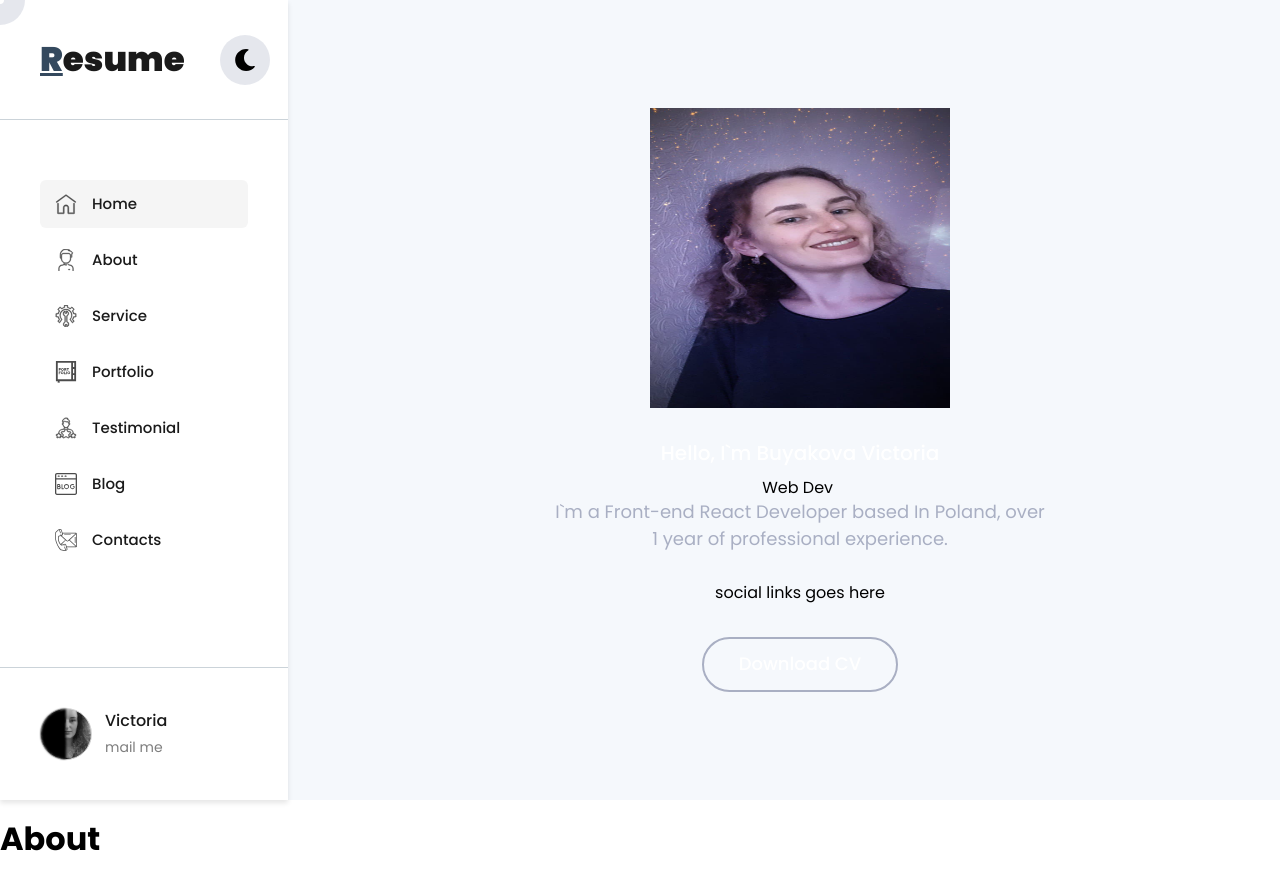
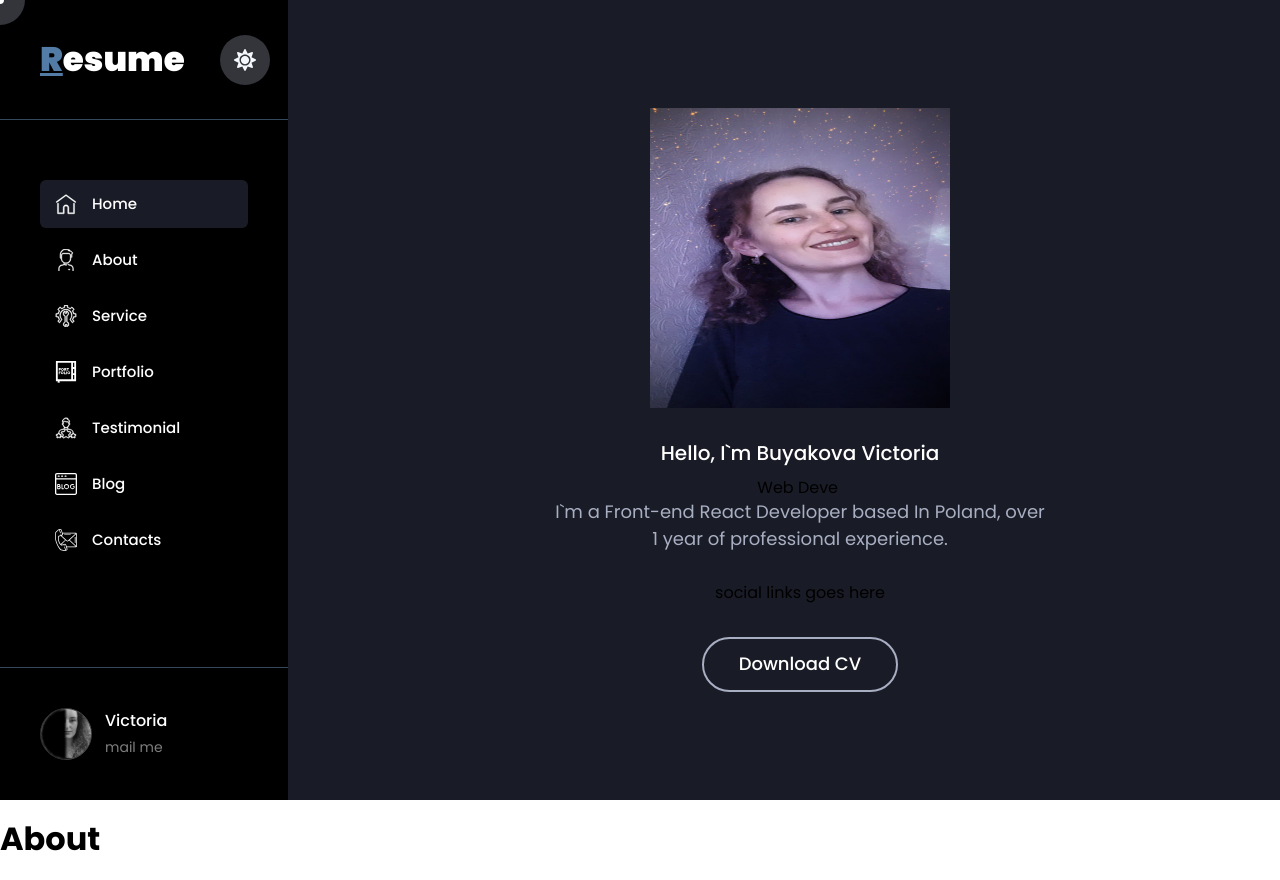
Before and after one commit to Feralwater/cv, a React (Create React App) app: page / in a window 1280 px wide. Both pictures are taken after a click on the label 245 px from the left and 60 px from the top of the page. Built offline with nearby package versions, Linux system fonts and the light colour scheme.

Commit message:
fix theme switcher

```diff
--- a/src/components/ThemeSwitcher/ThemeSwitcher.styles.ts
+++ b/src/components/ThemeSwitcher/ThemeSwitcher.styles.ts
@@ -35,24 +35,24 @@ export const SwitchHandle = styled.div`
   transition: all .3s ease-in-out;
 `;
 
-export const LightText = styled.i`
+export const SwitcherIcon = styled.i`
   position: absolute;
   width: 22px;
   height: 22px;
   transition: .3s;
   opacity: ${({ theme }) => (theme.theme === 'light' ? 1 : 0)};
+
+  & svg {
+    width: 100%;
+    height: 100%;
+    fill: ${({ theme }) => theme.colors.themeSwitcherColor};
+  }
 `;
 
-export const DarkText = styled.i`
-  position: absolute;
-  width: 22px;
-  height: 22px;
-  transition: .3s;
+export const LightText = styled(SwitcherIcon)`
+  opacity: ${({ theme }) => (theme.theme === 'light' ? 1 : 0)};
+`;
+
+export const DarkText = styled(SwitcherIcon)`
   opacity: ${({ theme }) => (theme.theme === 'dark' ? 1 : 0)};
 `;
-
-export const SwitcherIcon = styled.svg`
-  width: 100%;
-  height: 100%;
-  fill: ${({ theme }) => theme.colors.themeSwitcherColor};
-`;
--- a/src/components/ThemeSwitcher/ThemeSwitcher.tsx
+++ b/src/components/ThemeSwitcher/ThemeSwitcher.tsx
@@ -1,7 +1,9 @@
-import React, { MutableRefObject, useRef } from 'react';
+import React from 'react';
+import { ReactComponent as Sun } from 'assets/svg/sun.svg';
+import { ReactComponent as Moon } from 'assets/svg/moon.svg';
 import {
   DarkText,
-  LightText, SwitcherIcon,
+  LightText,
   SwitchHandle,
   ThemeSwitcherInput,
   ThemeSwitcherLabel,
@@ -11,47 +13,18 @@ interface IThemeSwitcher {
   handleChange: () => void
 }
 
-const ThemeSwitcher = ({ handleChange }: IThemeSwitcher) => {
-  const inputEl = useRef() as MutableRefObject<HTMLInputElement>;
-  const themeSwitcherHandler = () => inputEl.current.click();
-
-  return (
+const ThemeSwitcher = ({ handleChange }: IThemeSwitcher) => (
   <ThemeSwitcherLabel>
-      <ThemeSwitcherInput type="checkbox" onChange={handleChange} ref={inputEl} />
-      <SwitchHandle onClick={themeSwitcherHandler}>
+    <ThemeSwitcherInput type="checkbox" onChange={handleChange} />
+    <SwitchHandle>
       <LightText title="Switch to Dark">
-          <SwitcherIcon
-            stroke="currentColor"
-            fill="currentColor"
-            strokeWidth="0"
-            viewBox="0 0 512 512"
-            height="1em"
-            width="1em"
-            xmlns="http://www.w3.org/2000/svg"
-          >
-            <path
-              d="M283.211 512c78.962 0 151.079-35.925 198.857-94.792 7.068-8.708-.639-21.43-11.562-19.35-124.203 23.654-238.262-71.576-238.262-196.954 0-72.222 38.662-138.635 101.498-174.394 9.686-5.512 7.25-20.197-3.756-22.23A258.156 258.156 0 0 0 283.211 0c-141.309 0-256 114.511-256 256 0 141.309 114.511 256 256 256z"
-            />
-          </SwitcherIcon>
+        <Moon />
       </LightText>
       <DarkText title="Switch to Light">
-          <SwitcherIcon
-            stroke="currentColor"
-            fill="currentColor"
-            strokeWidth="0"
-            viewBox="0 0 512 512"
-            height="1em"
-            width="1em"
-            xmlns="http://www.w3.org/2000/svg"
-          >
-            <path
-              d="M256 160c-52.9 0-96 43.1-96 96s43.1 96 96 96 96-43.1 96-96-43.1-96-96-96zm246.4 80.5l-94.7-47.3 33.5-100.4c4.5-13.6-8.4-26.5-21.9-21.9l-100.4 33.5-47.4-94.8c-6.4-12.8-24.6-12.8-31 0l-47.3 94.7L92.7 70.8c-13.6-4.5-26.5 8.4-21.9 21.9l33.5 100.4-94.7 47.4c-12.8 6.4-12.8 24.6 0 31l94.7 47.3-33.5 100.5c-4.5 13.6 8.4 26.5 21.9 21.9l100.4-33.5 47.3 94.7c6.4 12.8 24.6 12.8 31 0l47.3-94.7 100.4 33.5c13.6 4.5 26.5-8.4 21.9-21.9l-33.5-100.4 94.7-47.3c13-6.5 13-24.7.2-31.1zm-155.9 106c-49.9 49.9-131.1 49.9-181 0-49.9-49.9-49.9-131.1 0-181 49.9-49.9 131.1-49.9 181 0 49.9 49.9 49.9 131.1 0 181z"
-            />
-          </SwitcherIcon>
+        <Sun />
       </DarkText>
     </SwitchHandle>
   </ThemeSwitcherLabel>
 );
-};
 
 export default ThemeSwitcher;
```
Also changed, not shown: src/assets/svg/moon.svg (added), src/assets/svg/sun.svg (added). Lines whose indentation alone changed are shown as unchanged.
